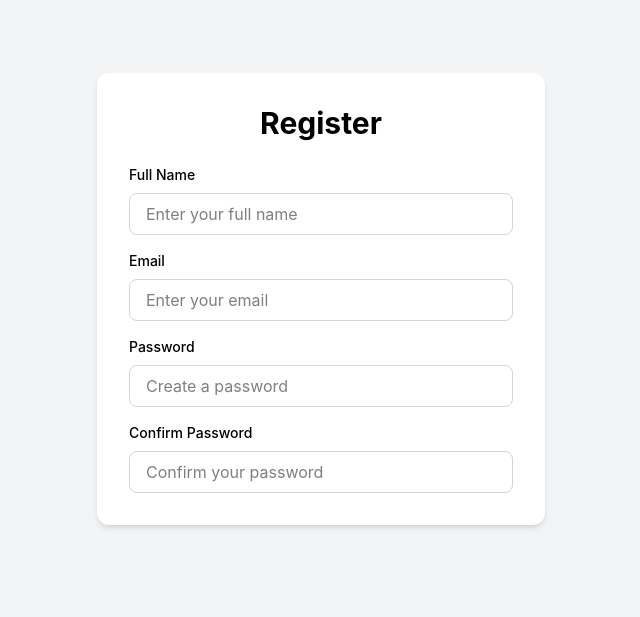
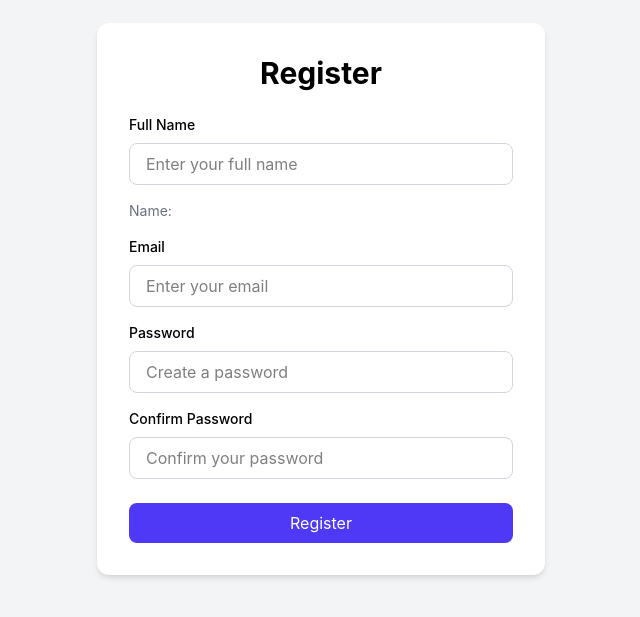
Before and after one commit to Sanidhi07/studySphere, a React (Vite) app in the folder client/: page /register in a window 1280 px wide. Shown: the part 101-718 px from the top of the page, without its empty margins (319-959 px from the left). Built offline with nearby package versions, Linux system fonts and the light colour scheme.

Commit message:
feat: add register form state and validation

```diff
--- a/client/src/pages/RegisterPage.tsx
+++ b/client/src/pages/RegisterPage.tsx
@@ -1,4 +1,24 @@
+import {useState} from "react";
+
 function RegisterPage(){
+    const [name, setName]=useState("");
+    const [email, setEmail]=useState("");
+    const [password, setPassword]=useState("");
+    const [confirmPassword, setConfirmPassword]=useState("")
+    const [error,setError]=useState("")
+
+    const handleRegister=()=>{
+        if(password !== confirmPassword){
+            setError("Passwords do not match");
+            return;
+        }
+        setError("");
+        console.log("Name:",name);
+        console.log("Email:", email);
+        console.log("Password:", password);
+        console.log("Confirm Password:", confirmPassword);
+
+    }
     return(
         <div className="min-h-screen flex items-center justify-center bg-gray-100">
             <div className="bg-white rounded-xl shadow-md p-8 w-full max-w-md">
@@ -13,7 +33,12 @@ function RegisterPage(){
                     <input
                     type="text"
                     placeholder="Enter your full name"
+                    value={name}
+                    onChange={(e)=>setName(e.target.value)}
                     className="w-full border border-gray-300 rounded-lg px-4 py-2 focus:outline-none focus:ring-2 focus:ring-indigo-500"/>
+                    <p className="mt-4 text-sm text-gray-500">
+                        Name: {name}
+                    </p>
                 </div>
                 <div className="mt-4">
                     <label className="block text-sm font-medium mb-2">
@@ -22,6 +47,8 @@ function RegisterPage(){
                     <input
                     type="email"
                     placeholder="Enter your email"
+                    value={email}
+                    onChange={(e)=>setEmail(e.target.value)}
                     className="w-full border border-gray-300 rounded-lg px-4 py-2 focus:outline-none focus:ring-2 focus:ring-indigo-500"/>
                 </div>
                 <div className="mt-4">
@@ -31,6 +58,8 @@ function RegisterPage(){
                     <input
                     type="password"
                     placeholder="Create a password"
+                    value={password}
+                    onChange={(e)=>setPassword(e.target.value)}
                     className="w-full border border-gray-300 rounded-lg px-4 py-2 focus:outline-none focus:ring-2 focus:ring-indigo-500"/>
                 </div>
                 <div className="mt-4">
@@ -40,8 +69,19 @@ function RegisterPage(){
                     <input
                     type="password"
                     placeholder="Confirm your password"
+                    value={confirmPassword}
+                    onChange={(e)=>setConfirmPassword(e.target.value)}
                     className="w-full border border-gray-300 rounded-lg px-4 py-2 focus:outline-none focus:ring-2 focus:ring-indigo-500"/>
+                    {
+                        error && (
+                            <p className="text-red-500 text-sm mt-2 text-center">{error}</p>
+                        )
+                    }
                 </div>
+                <button onClick={handleRegister}
+                className="w-full bg-indigo-600 text-white py-2 rounded-lg mt-6 hover:bg-indigo-700 transition-colors">
+                    Register
+                </button>
             </div>
 
         </div>
```
